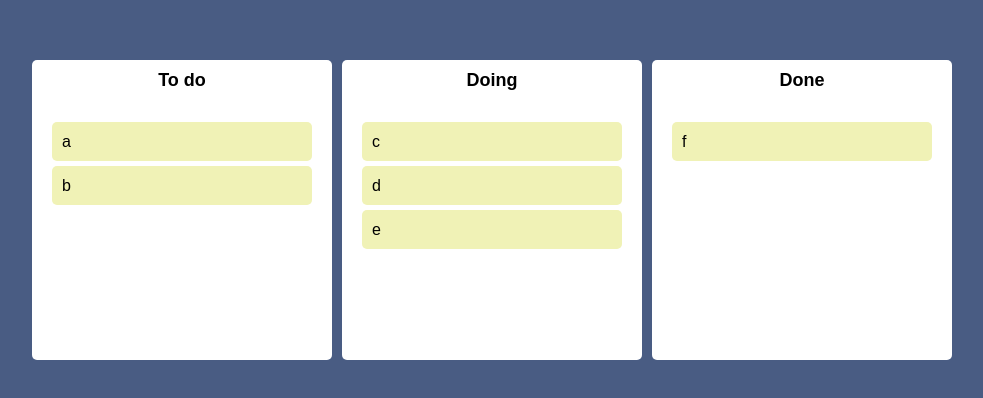
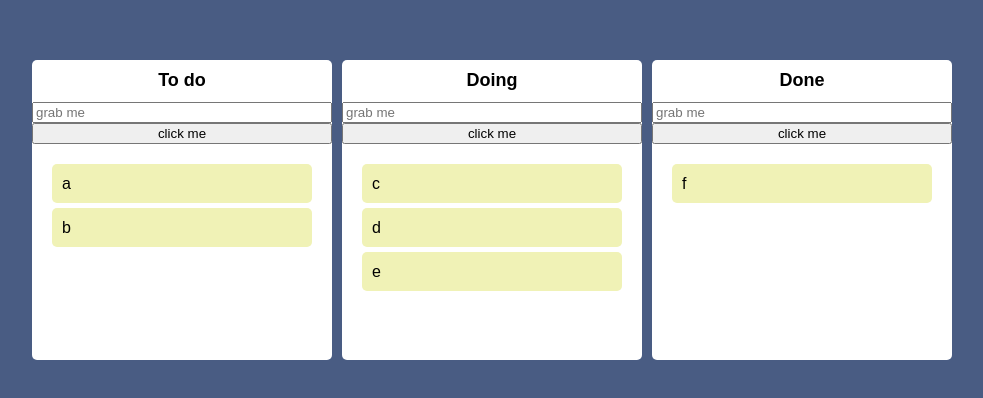
Before and after one commit to HyeonWooGa/react-ts__trello-clone, a React (Create React App) app: page / in a window 1280 px wide. Shown: the part 190-588 px from the top of the page, without its empty margins (148-1131 px from the left). Built offline with nearby package versions, Linux system fonts and the light colour scheme.

Commit message:
useRef 사용

```diff
--- a/src/Components/Board.tsx
+++ b/src/Components/Board.tsx
@@ -1,3 +1,4 @@
+import { useRef } from "react";
 import { Droppable } from "react-beautiful-dnd";
 import styled from "styled-components";
 import DrragableCard from "./DraggableCard";
@@ -43,9 +44,18 @@
 }
 
 const Board = ({ toDos, boardId }: IBoardProps) => {
+  const inputRef = useRef<HTMLInputElement>(null);
+  const onClick = () => {
+    inputRef.current?.focus();
+    setTimeout(() => {
+      inputRef.current?.blur();
+    }, 5000);
+  };
   return (
     <Wrapper>
       <Title>{boardId}</Title>
+      <input ref={inputRef} placeholder="grab me" />
+      <button onClick={onClick}>click me</button>
       <Droppable droppableId={boardId}>
         {(magic, info) => (
           <Area
```
